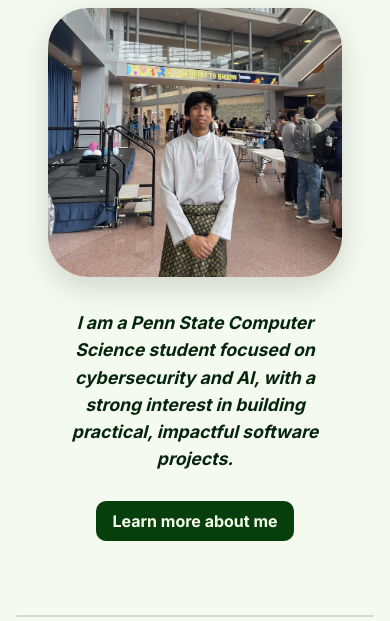
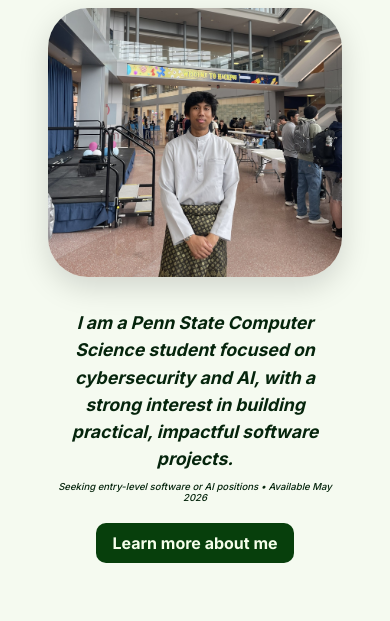
Before and after one commit to amirafiq24/Portfolio, a plain HTML site: page index.html in a window 390 px wide. Shown: the part 223-844 px from the top of the page. Drawn offline with Linux system fonts and the light colour scheme.

Commit message:
Update resume

```diff
--- a/css/style.css
+++ b/css/style.css
@@ -87,7 +87,6 @@ body {
     min-width: clamp(280px, 40%, 520px);
     max-width: 1200px;
     width: auto;
-    gap: 1rem;
 
     display: flex;
     flex-direction: column;
@@ -101,6 +100,14 @@ body {
     font-weight: bold;
     font-style: oblique;
     line-height: 1.6;
+}
+
+.intro-brief-seek {
+    font-size: 0.8rem;
+    margin-top: 6px;
+    margin-bottom: 16px;
+    font-style: italic;
+    font-weight: 400;
 }
 
 
@@ -871,6 +878,13 @@ body {
         line-height: 1.55;
     }
 
+    .intro-brief-seek {
+        font-size: 0.6rem;
+        margin-top: 8px;
+        margin-bottom: 8px;
+        font-weight: 500;
+    }
+
     .intro-brief-container-button {
         margin-left: 0;
         margin-top: 12px;
--- a/index.html
+++ b/index.html
@@ -37,6 +37,7 @@
                         I am a Penn State Computer Science student focused on cybersecurity and AI, with a strong
                         interest in building practical, impactful software projects.
                     </p>
+                    <p class="intro-brief-seek">Seeking entry-level software or AI positions • Available May 2026</p>
                     <a href="profile.html" class="intro-brief-container-button">
                         <p>Learn more about me</p>
                     </a>
```
Also changed, not shown: 1 other file.
